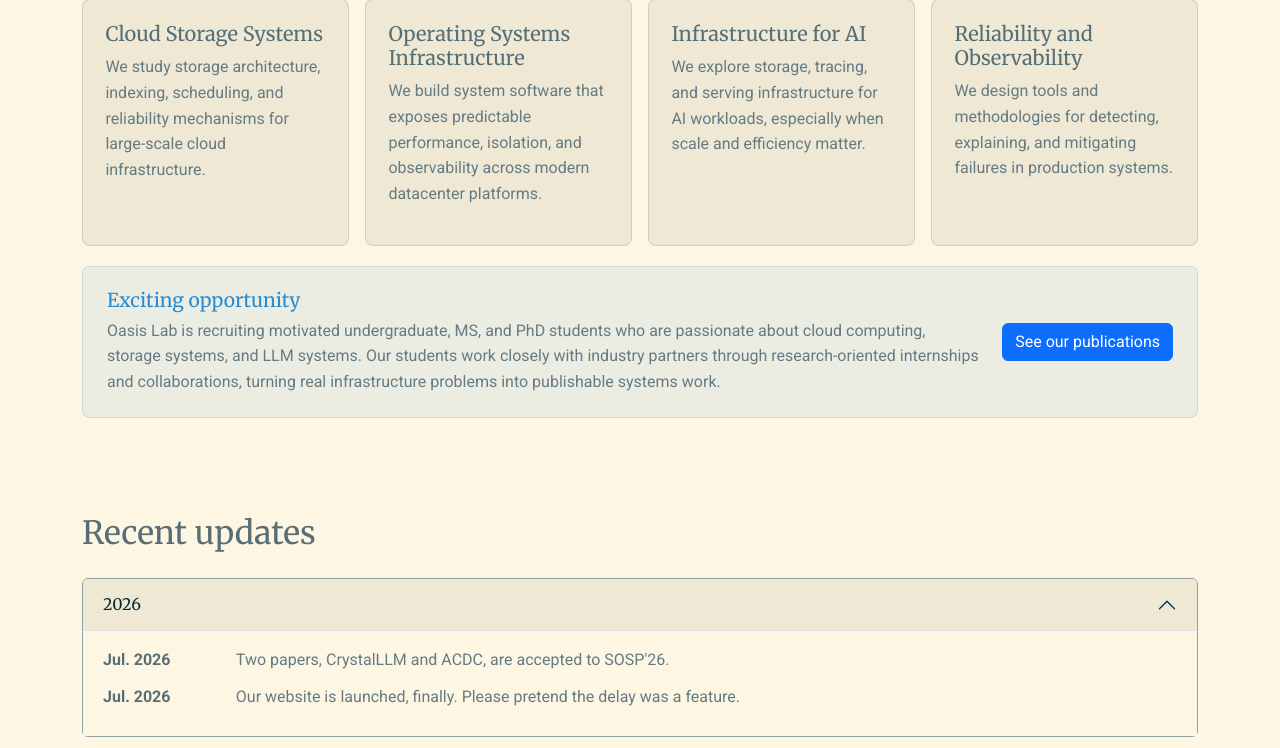
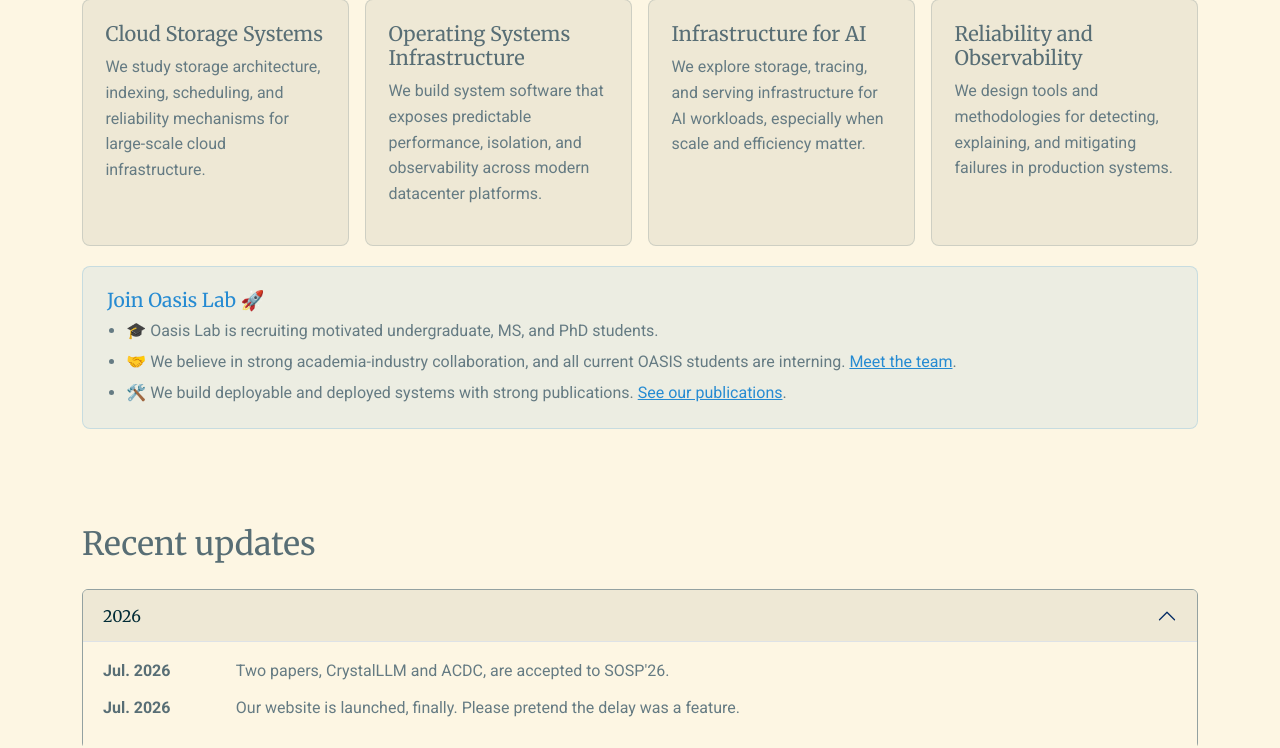
Before and after one commit to oasis-sjtu/oasis-sjtu.github.io, a Flask app: page / in a window 1280 px wide. Shown: the part 573-1321 px from the top of the page. Run offline with Flask 3, Linux system fonts and the light colour scheme; some libraries are stand-ins or nearby versions.

Commit message:
Refresh homepage recruiting callout

```diff
--- a/static/style.css
+++ b/static/style.css
@@ -163,6 +163,19 @@ h3 {
 }
 
 .recruiting-callout p {
+    margin-bottom: 0;
+}
+
+.recruiting-list {
+    margin-bottom: 0;
+    padding-left: 1.2rem;
+}
+
+.recruiting-list li {
+    margin-bottom: 0.35rem;
+}
+
+.recruiting-list li:last-child {
     margin-bottom: 0;
 }
 
--- a/templates/index.html
+++ b/templates/index.html
@@ -29,15 +29,13 @@
         </div>
         <div class="recruiting-callout">
             <div>
-                <h3>Exciting opportunity</h3>
-                <p>
-                    Oasis Lab is recruiting motivated undergraduate, MS, and PhD students who are
-                    passionate about cloud computing, storage systems, and LLM systems. Our students
-                    work closely with industry partners through research-oriented internships and
-                    collaborations, turning real infrastructure problems into publishable systems work.
-                </p>
+                <h3>Join Oasis Lab 🚀</h3>
+                <ul class="recruiting-list">
+                    <li>🎓 Oasis Lab is recruiting motivated undergraduate, MS, and PhD students.</li>
+                    <li>🤝 We believe in strong academia-industry collaboration, and all current OASIS students are interning. <a href="{{ url_for('people') }}">Meet the team</a>.</li>
+                    <li>🛠️ We build deployable and deployed systems with strong publications. <a href="{{ url_for('publication') }}">See our publications</a>.</li>
+                </ul>
             </div>
-            <a class="btn btn-primary" href="{{ url_for('publication') }}">See our publications</a>
         </div>
     </div>
 </section>
```
